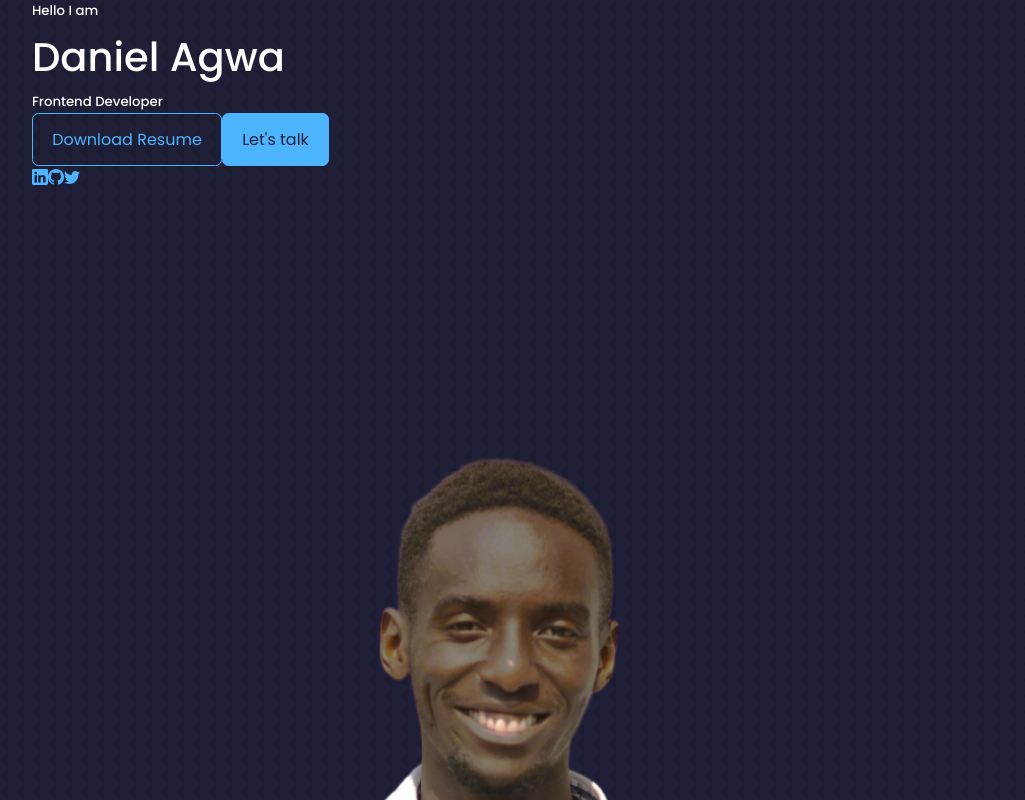
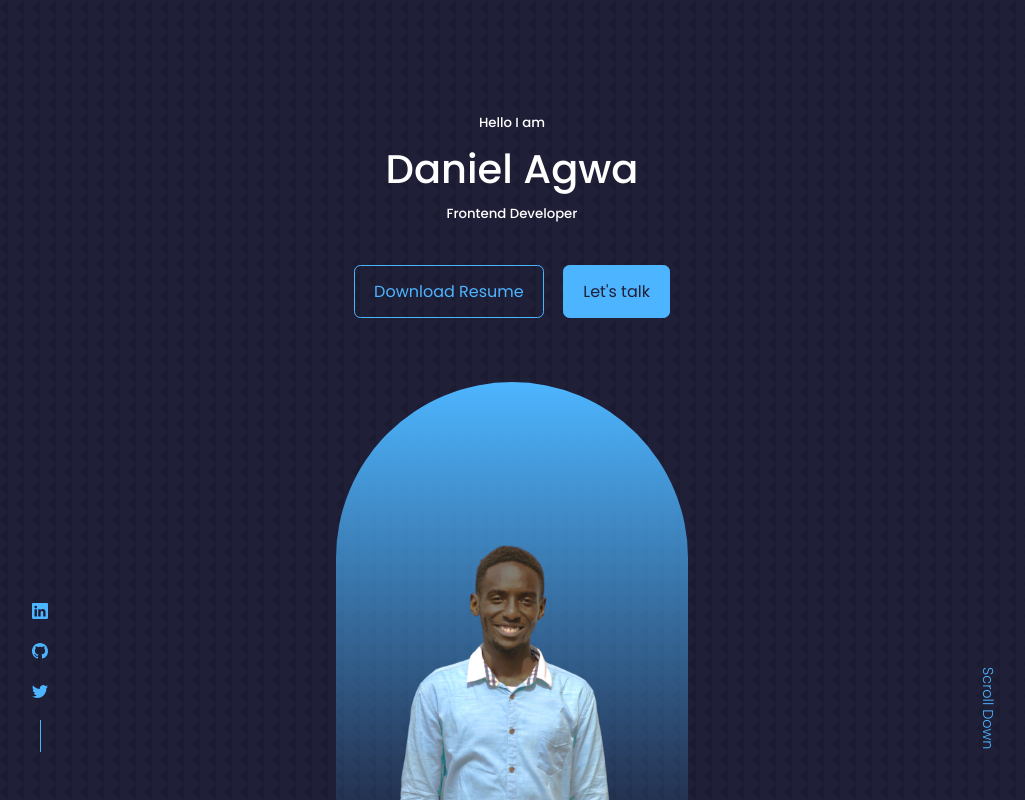
Before and after one commit to agwadan/agwa, a React (Vite) app: page / in a window 1280 px wide. Shown: the top 800 px of the page, without its empty margins (128-1153 px from the left). Built offline with nearby package versions, Linux system fonts and the light colour scheme.

Commit message:
Place scroll down text

```diff
--- a/src/components/header/HeaderSocials.jsx
+++ b/src/components/header/HeaderSocials.jsx
@@ -3,7 +3,7 @@
 
 const HeaderSocials = () => {
   return (
-    <div className='header__socials'>
+    <div className='header__socials flex__y'>
       <a href="https://www.linkedin.com/in/daniel-agwa-1019ab133/" target='_blank'><BsLinkedin /></a>
       <a href="https://github.com/agwadan" target='_blank'><BsGithub /></a>
       <a href="https://twitter.com/agwa___" target='_blank'><BsTwitter /></a>
--- /dev/null
+++ b/src/components/header/header.css
@@ -0,0 +1,58 @@
+header {
+  height: 100vh;
+  padding-top: 7rem;
+  overflow: hidden;
+}
+
+.header__container {
+  text-align: center;
+  height: 100%;
+  position: relative;
+}
+
+/* -----------CTA------------ */
+.cta {
+  margin-top: 2.5rem;
+  display: flex;
+  gap: 1.2rem;
+  justify-content: center;
+}
+
+/* -----------Header Socials------------ */
+.header__socials {
+  /* Div already set to flex column*/
+  align-items: center;
+  gap: 0.8rem;
+  position: absolute;
+  left: 0;
+  bottom: 3rem;
+}
+
+.header__socials::after {
+  content: '';
+  width: 1px;
+  height: 2rem;
+  background: var(--color-primary);
+}
+
+/* -------------- profile__img---------------- */
+.profile__img {
+  background: linear-gradient(var(--color-primary), transparent);
+  width: 22rem;
+  height: 30rem;
+  position: absolute;
+  left: calc(50% - 11rem);
+  margin-top: 4rem;
+  border-radius: 12rem 12rem 0 0;
+  overflow: hidden;
+  padding: 5rem 1.5rem 1.5rem 1.5rem;
+}
+
+.scroll__down {
+  position: absolute;
+  right: -2.3rem;
+  bottom: 5rem;
+  transform: rotate(90deg);
+  font-weight: 300;
+  font-size: 0.9rem;
+}
--- a/src/components/header/index.jsx
+++ b/src/components/header/index.jsx
@@ -1,4 +1,5 @@
 import React from 'react';
+import './header.css';
 import CTA from './CTA';
 import ProfileImg from '../../../assets/images/profile.png'
 import HeaderSocials from './HeaderSocials';
@@ -12,7 +13,7 @@
         <h5>Frontend Developer</h5>
         <CTA />{/* Call to action */}
         <HeaderSocials />
-        <div className="profile-img">
+        <div className="profile__img">
           <img src={ProfileImg} alt="" />
         </div>
 
--- a/src/index.css
+++ b/src/index.css
@@ -111,6 +111,12 @@
   color: var(--color-bg);
 }
 
+/* -----------Display Layouts------------ */
+.flex__y {
+  display: flex;
+  flex-direction: column;
+}
+
 img {
   display: block;
   width: 100%;
```
